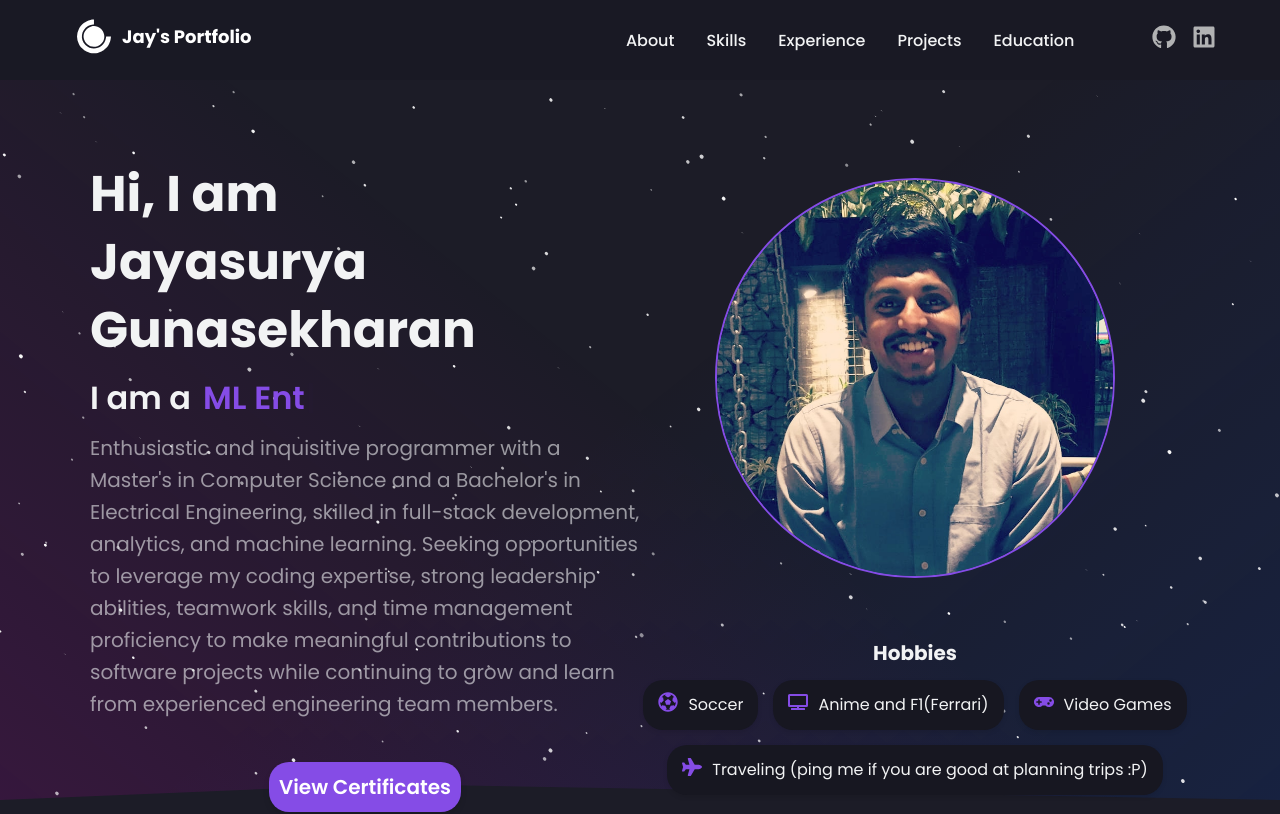
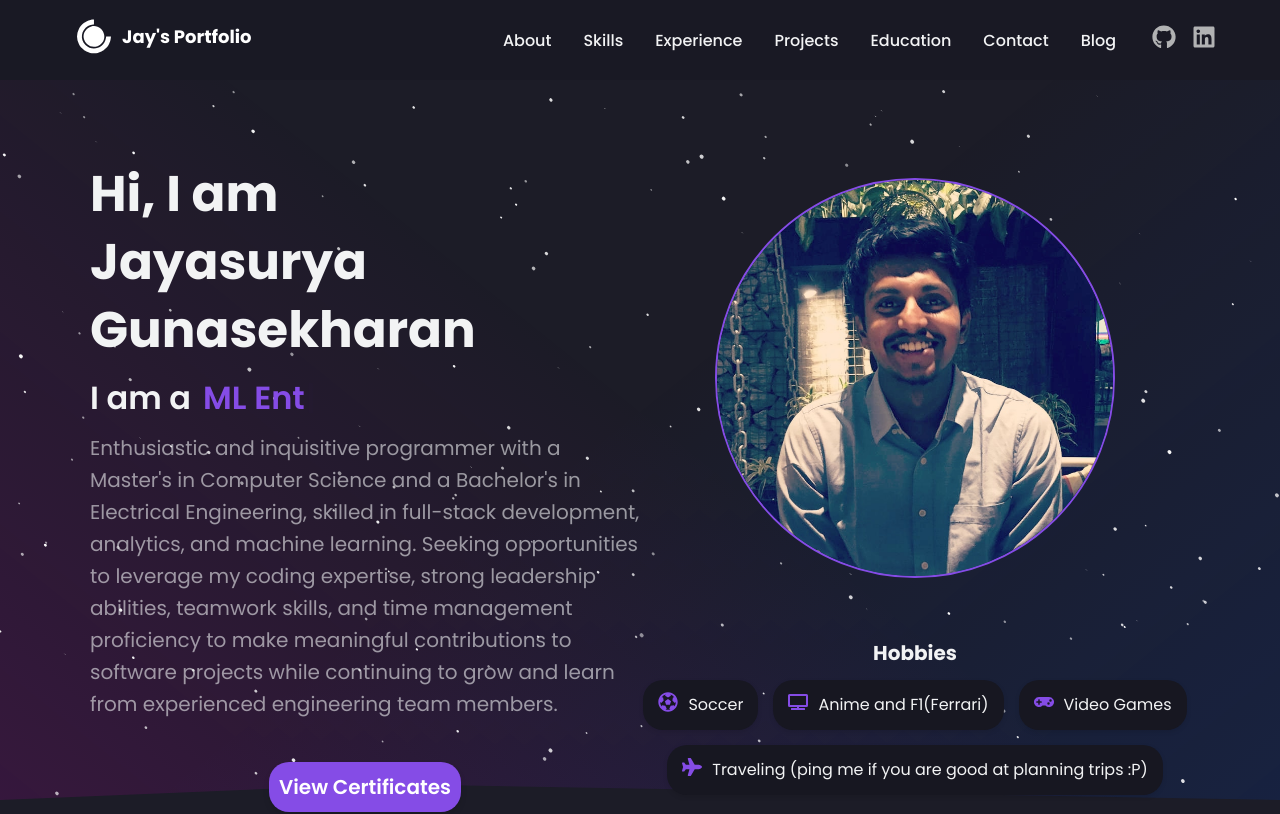
Before and after one commit to jayasuryagunasekharan/react-portfolio, a React (Create React App) app: page / in a window 1280 px wide. Shown: the top 814 px of the page. Built offline with nearby package versions, Linux system fonts and the light colour scheme.

Commit message:
add blog to the site

```diff
--- a/src/components/Navbar/index.js
+++ b/src/components/Navbar/index.js
@@ -20,6 +20,7 @@ import { useTheme } from 'styled-components';
 const IconContainer = styled.div`
   display: flex;
   gap: 16px;
+  margin-left:30px;
 
   @media (max-width: 960px) {
     display: none; /* Hide on mobile */
@@ -75,6 +76,8 @@ const Navbar = () => {
           <NavLink href="#experience">Experience</NavLink>
           <NavLink href="#projects">Projects</NavLink>
           <NavLink href="#education">Education</NavLink>
+          <NavLink href="#contact">Contact</NavLink>
+          <NavLink href="https://fascinating-jayasuryaguna.wordpress.com/" target="_blank">Blog</NavLink>
         </NavItems>
 
         {/* Desktop Social Icons */}
```
